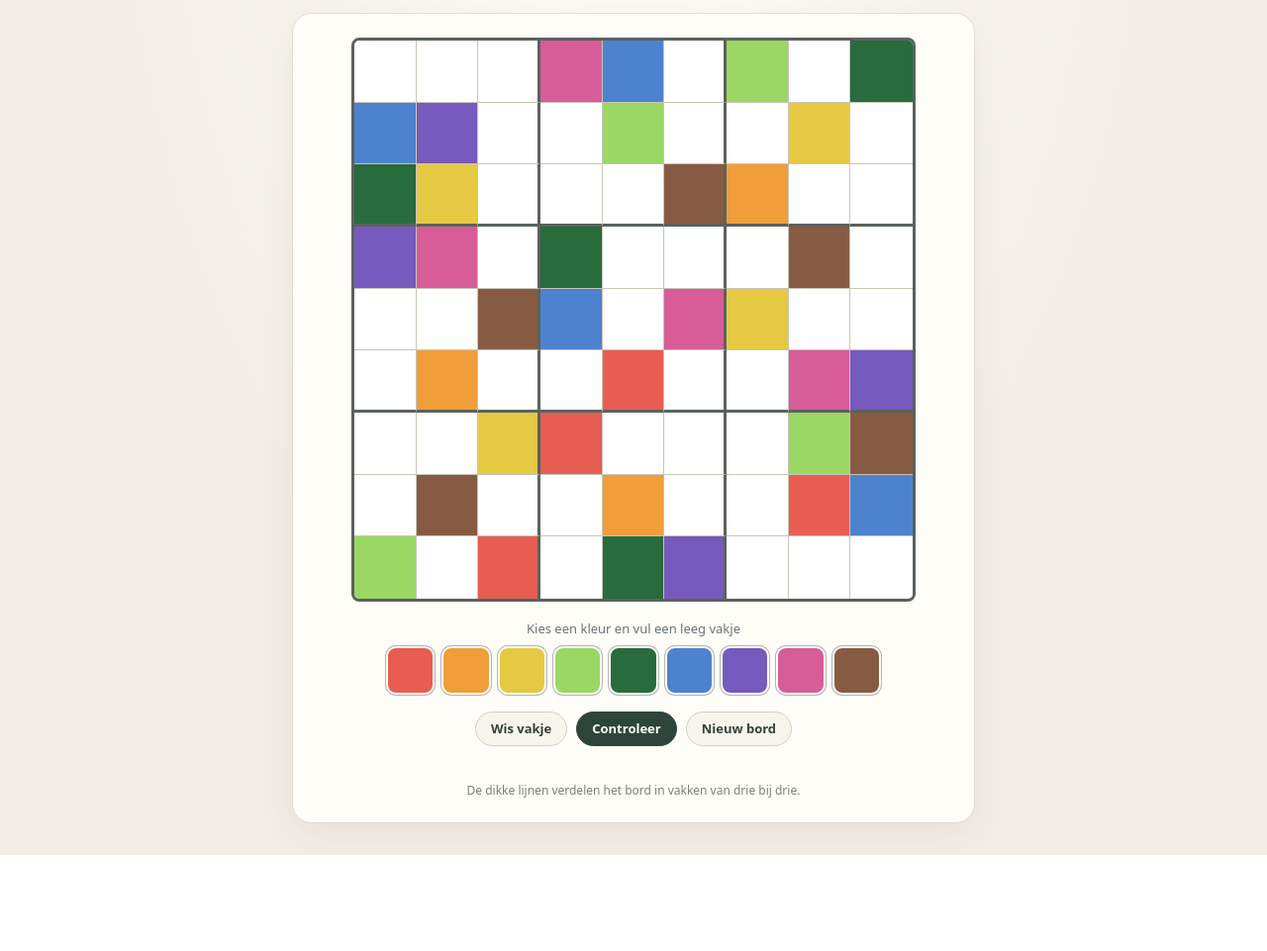
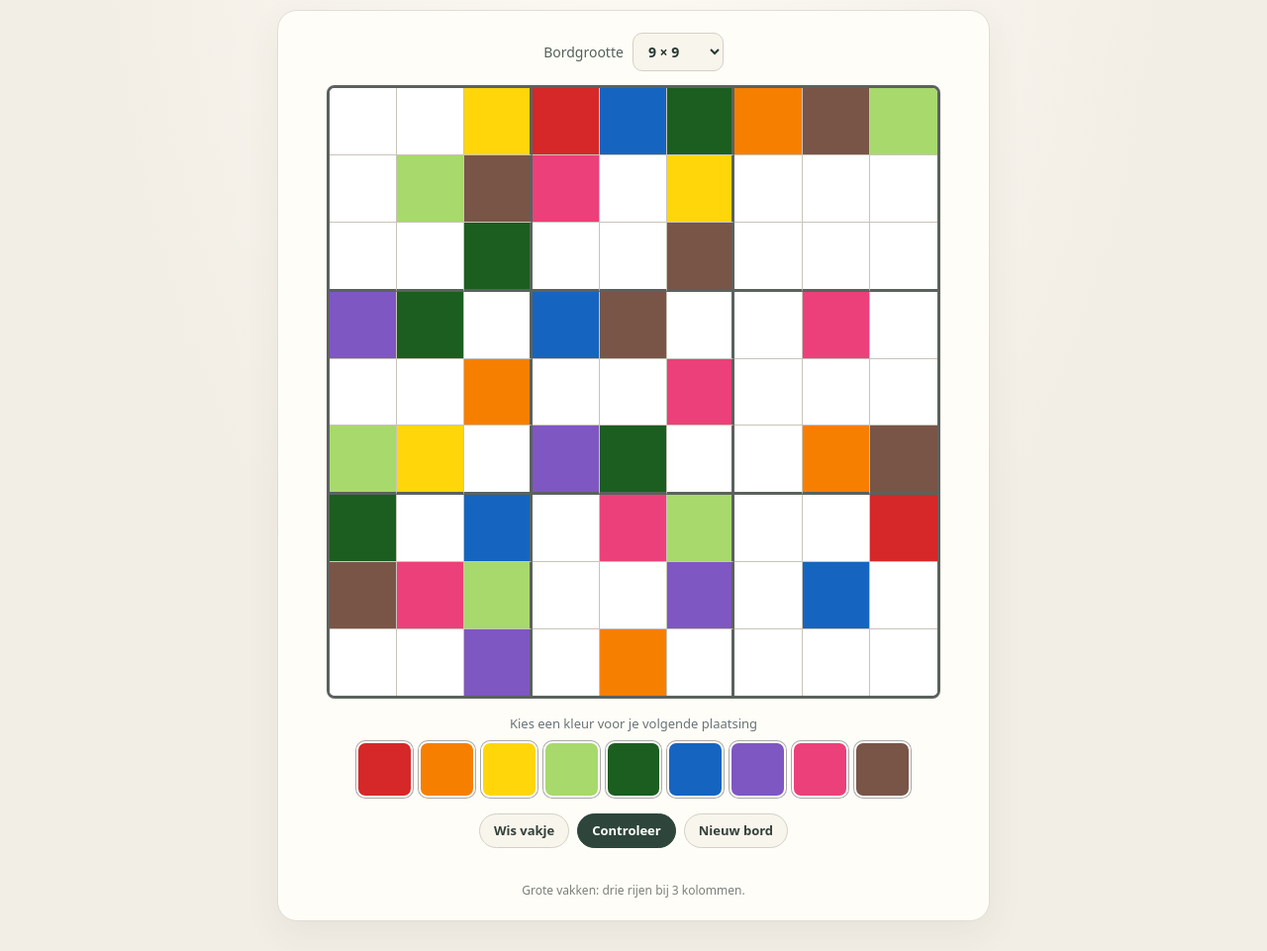
Before and after one commit to Aemulus1/Ants, a plain HTML site: page index.html in a window 1280 px wide. Shown: the part 103-1064 px from the top of the page at 99% size. Before the commit the page ends 967 px from the top, so only its background shows below. Drawn offline with Linux system fonts and the light colour scheme.

Commit message:
Add files via upload

```diff
--- a/index.html
+++ b/index.html
@@ -6,58 +6,71 @@
 <meta name="theme-color" content="#f2eee6">
 <title>Kleur-sudoku</title>
 <style>
-:root{color-scheme:light;--ink:#263238;--muted:#687477;--paper:#f2eee6;--panel:#fffdf8;--line:#c9c4b8;--heavy:#5b625d;--accent:#283a34}
-*{box-sizing:border-box}body{margin:0;min-height:100vh;background:radial-gradient(ellipse at 50% -8%,#fffdf6 0,#f2eee6 60%);font-family:ui-rounded,"Avenir Next",system-ui,sans-serif;color:var(--ink);display:flex;justify-content:center;padding:22px 14px 32px}
-main{width:min(100%,690px)}header{text-align:center;margin:3px 0 16px}h1{font-size:clamp(25px,5vw,37px);letter-spacing:.01em;margin:0 0 5px;font-weight:750;color:#263831}header p{margin:0;color:var(--muted);font-size:14px}
-.card{background:var(--panel);border:1px solid #e1ddd3;border-radius:20px;padding:clamp(12px,3.8vw,24px);box-shadow:0 12px 36px #433c2710}
-.board-wrap{width:100%;display:flex;justify-content:center}.board{width:min(100%,570px);aspect-ratio:1;display:grid;grid-template-columns:repeat(9,1fr);grid-template-rows:repeat(9,1fr);border:3px solid var(--heavy);border-radius:8px;overflow:hidden;background:#fff;touch-action:manipulation}
-.cell{padding:0;border:0;border-right:1px solid var(--line);border-bottom:1px solid var(--line);background:#fff;position:relative;cursor:pointer;transition:filter .12s,box-shadow .12s}
-.cell:nth-child(9n){border-right:0}.cell:nth-child(n+73){border-bottom:0}
-.cell:nth-child(3n):not(:nth-child(9n)){border-right:3px solid var(--heavy)}
-.cell:nth-child(n+19):nth-child(-n+27),.cell:nth-child(n+46):nth-child(-n+54){border-bottom:3px solid var(--heavy)}
-.cell.given{cursor:default}.cell.selected{box-shadow:inset 0 0 0 4px #172b23;z-index:1;filter:saturate(1.08)}.cell.conflict{box-shadow:inset 0 0 0 3px #a63332;z-index:1}.cell:focus-visible{outline:3px solid #182820;outline-offset:-4px;z-index:2}
-.palette-label{text-align:center;color:var(--muted);font-size:13px;margin:18px 0 9px}.palette{display:grid;grid-template-columns:repeat(9,minmax(25px,1fr));gap:7px;max-width:500px;margin:auto}.swatch{aspect-ratio:1;border:2px solid #ffffff;border-radius:10px;box-shadow:0 0 0 1px #b7b4ac;cursor:pointer;transition:transform .12s,box-shadow .12s}.swatch:hover{transform:translateY(-2px)}.swatch.active{box-shadow:0 0 0 3px #263831;transform:scale(1.04)}
-.controls{display:flex;justify-content:center;gap:9px;flex-wrap:wrap;margin:17px 0 4px}button.action{border:1px solid #d5d0c5;border-radius:999px;background:#f8f5ed;color:#34413a;padding:10px 15px;font:600 13px/1 system-ui;cursor:pointer}button.action.primary{background:#2d453a;color:white;border-color:#2d453a}button.action:hover{filter:brightness(.97)}.status{text-align:center;min-height:22px;margin:12px 0 0;color:#52635a;font-size:14px}.legend{text-align:center;color:#7b8079;font-size:12px;margin-top:2px}
-@media(max-width:430px){body{padding:12px 9px 24px}.card{border-radius:15px;padding:10px}.palette{gap:5px}.swatch{border-radius:8px}.cell.selected{box-shadow:inset 0 0 0 3px #172b23}.controls{gap:6px}button.action{padding:10px 12px;font-size:12px}}
+:root{color-scheme:light;--ink:#263238;--muted:#687477;--panel:#fffdf8;--line:#c9c4b8;--heavy:#5b625d}
+*{box-sizing:border-box}body{margin:0;min-height:100vh;background:radial-gradient(ellipse at 50% -8%,#fffdf6 0,#f2eee6 60%);font-family:ui-rounded,"Avenir Next",system-ui,sans-serif;color:var(--ink);display:flex;justify-content:center;padding:20px 12px 30px}
+main{width:min(100%,720px)}header{text-align:center;margin:3px 0 15px}h1{font-size:clamp(25px,5vw,37px);margin:0 0 5px;font-weight:750;color:#263831}header p{margin:0;color:var(--muted);font-size:14px}
+.card{background:var(--panel);border:1px solid #e1ddd3;border-radius:20px;padding:clamp(10px,3vw,22px);box-shadow:0 12px 36px #433c2710}
+.size-row{display:flex;justify-content:center;align-items:center;gap:9px;margin:0 0 14px;color:#53615a;font-size:14px}.size-row select{font:600 14px system-ui;color:#263831;background:#f8f5ed;border:1px solid #d5d0c5;border-radius:10px;padding:8px 11px}
+.board-wrap{width:100%;display:flex;justify-content:center}.board{width:min(100%,620px);aspect-ratio:1;display:grid;border:3px solid var(--heavy);border-radius:8px;overflow:hidden;background:#fff;touch-action:manipulation}
+.cell{min-width:0;min-height:0;padding:0;border:0;background:#fff;cursor:pointer;transition:filter .1s,box-shadow .1s}.cell.given{cursor:default}.cell.selected{box-shadow:inset 0 0 0 3px #172b23;z-index:1;filter:saturate(1.08)}.cell.conflict{box-shadow:inset 0 0 0 3px #a63332;z-index:2}.cell:focus-visible{outline:3px solid #172b23;outline-offset:-4px;z-index:3}
+.palette-label{text-align:center;color:var(--muted);font-size:13px;margin:16px 0 9px}.palette{display:grid;gap:6px;max-width:560px;margin:0 auto}.swatch{min-width:0;aspect-ratio:1;border:2px solid white;border-radius:9px;box-shadow:0 0 0 1px #aaa;cursor:pointer;transition:transform .1s,box-shadow .1s}.swatch:hover{transform:translateY(-2px)}.swatch.active{box-shadow:0 0 0 3px #263831;transform:scale(1.04)}
+.controls{display:flex;justify-content:center;gap:8px;flex-wrap:wrap;margin:16px 0 3px}button.action{border:1px solid #d5d0c5;border-radius:999px;background:#f8f5ed;color:#34413a;padding:10px 14px;font:600 13px/1 system-ui;cursor:pointer}button.action.primary{background:#2d453a;color:white;border-color:#2d453a}button.action:hover{filter:brightness(.97)}.status{text-align:center;min-height:22px;margin:11px 0 0;color:#52635a;font-size:14px}.legend{text-align:center;color:#7b8079;font-size:12px;margin-top:1px}
+@media(max-width:430px){body{padding:10px 7px 20px}.card{border-radius:15px;padding:8px}.board{width:100%}.swatch{border-radius:6px}.palette{gap:4px}.cell.selected{box-shadow:inset 0 0 0 2px #172b23}.controls{gap:6px}button.action{padding:10px 12px;font-size:12px}}
 </style>
 </head>
 <body>
 <main>
 <header><h1>Kleur-sudoku</h1><p>Elke kleur één keer per rij, kolom en groot vak.</p></header>
 <section class="card" aria-label="Kleur-sudoku">
+<div class="size-row"><label for="size">Bordgrootte</label><select id="size"><option value="9">9 × 9</option><option value="12">12 × 12</option><option value="15">15 × 15</option></select></div>
 <div class="board-wrap"><div class="board" id="board" role="grid" aria-label="Sudokubord"></div></div>
-<p class="palette-label">Kies een kleur en vul een leeg vakje</p>
+<p class="palette-label">Kies een kleur voor je volgende plaatsing</p>
 <div class="palette" id="palette" role="toolbar" aria-label="Kleuren"></div>
-<div class="controls">
-<button class="action" id="erase">Wis vakje</button>
-<button class="action primary" id="check">Controleer</button>
-<button class="action" id="new">Nieuw bord</button>
-</div>
+<div class="controls"><button class="action" id="erase">Wis vakje</button><button class="action primary" id="check">Controleer</button><button class="action" id="new">Nieuw bord</button></div>
 <div class="status" id="status" aria-live="polite"></div>
-<div class="legend">De dikke lijnen verdelen het bord in vakken van drie bij drie.</div>
+<div class="legend" id="legend"></div>
 </section>
 </main>
 <script>
 (()=>{
-const colors=['#e85d52','#ef9e39','#e6c942','#9bd765','#286b3d','#4d82cf','#765abd','#d75c98','#875b43'];
-const puzzle=[0,0,0,2,6,0,7,0,1,6,8,0,0,7,0,0,9,0,1,9,0,0,0,4,5,0,0,8,2,0,1,0,0,0,4,0,0,0,4,6,0,2,9,0,0,0,5,0,0,3,0,0,2,8,0,0,9,3,0,0,0,7,4,0,4,0,0,5,0,0,3,6,7,0,3,0,1,8,0,0,0];
-const board=document.getElementById('board'),palette=document.getElementById('palette'),status=document.getElementById('status');let solution=[],values=[],fixed=[],selected=-1,chosen=0;
-function makeSolution(){let base=[4,3,5,2,6,9,7,8,1,6,8,2,5,7,1,4,9,3,1,9,7,8,3,4,5,6,2,8,2,6,1,9,5,3,4,7,3,7,4,6,8,2,9,1,5,9,5,1,7,4,3,6,2,8,5,1,9,3,2,6,8,7,4,2,4,8,9,5,7,1,3,6,7,6,3,4,1,8,2,5,9];
-let perm=[0,1,2,3,4,5,6,7,8].sort(()=>Math.random()-.5), map=[0,...perm.map(x=>x+1)];return base.map(n=>map[n]);}
-function start(){solution=makeSolution();values=puzzle.map(n=>n?solution.findIndex((v,i)=>v===mapValue(n)):0);/* replaced below using source digit map */
-// Keep the puzzle's pattern while independently permuting the nine colors.
-const canonical=[4,3,5,2,6,9,7,8,1,6,8,2,5,7,1,4,9,3,1,9,7,8,3,4,5,6,2,8,2,6,1,9,5,3,4,7,3,7,4,6,8,2,9,1,5,9,5,1,7,4,3,6,2,8,5,1,9,3,2,6,8,7,4,2,4,8,9,5,7,1,3,6,7,6,3,4,1,8,2,5,9];
-// Convert each given from the reference puzzle into its matching color in the permuted solution.
-const digitToIndex=new Map();solution.forEach((v,i)=>{if(!digitToIndex.has(canonical[i]))digitToIndex.set(canonical[i],v)});
-values=puzzle.map(d=>d?digitToIndex.get(d):0);fixed=values.map(Boolean);selected=-1;status.textContent='';paint();}
-function mapValue(n){return n}
-function paint(){board.innerHTML='';for(let i=0;i<81;i++){let b=document.createElement('button');b.className='cell'+(fixed[i]?' given':'')+(selected===i?' selected':'');b.type='button';b.setAttribute('role','gridcell');b.setAttribute('aria-label',`Rij ${Math.floor(i/9)+1}, kolom ${i%9+1}${values[i]?' ingevuld':' leeg'}`);if(values[i])b.style.backgroundColor=colors[values[i]-1];b.addEventListener('click',()=>{selected=i;if(!fixed[i]&&!values[i]&&chosen)values[i]=chosen;status.textContent='';paint()});board.appendChild(b)}palette.innerHTML='';colors.forEach((c,i)=>{let b=document.createElement('button');b.className='swatch'+(chosen===i+1?' active':'');b.type='button';b.style.background=c;b.setAttribute('aria-label',['Rood','Oranje','Geel','Lichtgroen','Donkergroen','Blauw','Paars','Roze','Bruin'][i]);b.title=['Rood','Oranje','Geel','Lichtgroen','Donkergroen','Blauw','Paars','Roze','Bruin'][i];b.addEventListener('click',()=>{chosen=i+1;status.textContent='';paint()});palette.appendChild(b)})}
-function conflicts(){let bad=new Set();for(let i=0;i<81;i++){if(!values[i])continue;for(let j=i+1;j<81;j++){if(values[i]!==values[j])continue;let sameRow=Math.floor(i/9)===Math.floor(j/9),sameCol=i%9===j%9,sameBox=Math.floor(Math.floor(i/9)/3)===Math.floor(Math.floor(j/9)/3)&&Math.floor((i%9)/3)===Math.floor((j%9)/3);if(sameRow||sameCol||sameBox){bad.add(i);bad.add(j)}}}return bad}
+const palettes={
+9:[['#D62828','Rood'],['#F77F00','Oranje'],['#FFD60A','Geel'],['#A8D96C','Lichtgroen'],['#1B5E20','Donkergroen'],['#1565C0','Blauw'],['#7E57C2','Paars'],['#EC407A','Roze'],['#795548','Bruin']],
+12:[['#D62828','Rood'],['#F77F00','Oranje'],['#FFD60A','Geel'],['#A8D96C','Lichtgroen'],['#1B5E20','Donkergroen'],['#00897B','Turkoois'],['#25B8B0','Aqua'],['#64B5F6','Lichtblauw'],['#1565C0','Blauw'],['#3949AB','Indigo'],['#7E57C2','Paars'],['#EC407A','Roze']],
+15:[['#D62828','Rood'],['#F77F00','Oranje'],['#FFD60A','Geel'],['#A8D96C','Lichtgroen'],['#1B5E20','Donkergroen'],['#00897B','Turkoois'],['#25B8B0','Aqua'],['#64B5F6','Lichtblauw'],['#1565C0','Blauw'],['#283593','Donkerblauw'],['#7E57C2','Paars'],['#AD1457','Fuchsia'],['#F06292','Roze'],['#795548','Bruin'],['#607D8B','Leigrijs']]
+};
+const board=document.getElementById('board'),palette=document.getElementById('palette'),status=document.getElementById('status'),sizeSelect=document.getElementById('size'),legend=document.getElementById('legend');
+let size=9,boxH=3,boxW=3,colors=[],solution=[],values=[],fixed=[],selected=-1,chosen=0;
+function shuffle(a){for(let i=a.length-1;i>0;i--){const j=Math.floor(Math.random()*(i+1));[a[i],a[j]]=[a[j],a[i]]}return a}
+function groupedOrder(n,groupSize){const groups=shuffle(Array.from({length:n/groupSize},(_,i)=>i));return groups.flatMap(g=>shuffle(Array.from({length:groupSize},(_,i)=>g*groupSize+i)))}
+function makeBoard(){
+ size=Number(sizeSelect.value);boxH=3;boxW=size/3;colors=palettes[size];chosen=0;selected=-1;status.textContent='';
+ const rows=groupedOrder(size,boxH),cols=groupedOrder(size,boxW),symbols=shuffle(Array.from({length:size},(_,i)=>i+1));
+ solution=Array(size*size);
+ for(let r=0;r<size;r++)for(let c=0;c<size;c++)solution[r*size+c]=symbols[(rows[r]*boxW+Math.floor(rows[r]/boxH)+cols[c])%size];
+ const clueCount=Math.round(size*size*(size===9?.47:size===12?.49:.51));
+ values=Array(size*size).fill(0);fixed=Array(size*size).fill(false);
+ shuffle(Array.from({length:size*size},(_,i)=>i)).slice(0,clueCount).forEach(i=>{values[i]=solution[i];fixed[i]=true});
+ legend.textContent=`Grote vakken: drie rijen bij ${boxW} kolommen.`;
+ paint();
+}
+function paint(){
+ board.style.gridTemplateColumns=`repeat(${size},minmax(0,1fr))`;board.innerHTML='';
+ for(let i=0;i<size*size;i++){
+  const r=Math.floor(i/size),c=i%size,b=document.createElement('button');b.type='button';b.className='cell'+(fixed[i]?' given':'')+(selected===i?' selected':'');b.setAttribute('role','gridcell');b.setAttribute('aria-label',`Rij ${r+1}, kolom ${c+1}${values[i]?' ingevuld':' leeg'}`);
+  b.style.backgroundColor=values[i]?colors[values[i]-1][0]:'#fff';
+  b.style.borderRight=c===size-1?'0':(c%boxW===boxW-1?'3px solid #5b625d':'1px solid #c9c4b8');
+  b.style.borderBottom=r===size-1?'0':(r%boxH===boxH-1?'3px solid #5b625d':'1px solid #c9c4b8');
+  b.addEventListener('click',()=>{selected=i;if(!fixed[i]&&!values[i]&&chosen)values[i]=chosen;status.textContent='';paint()});board.appendChild(b);
+ }
+ palette.style.gridTemplateColumns=`repeat(${size},minmax(0,1fr))`;palette.innerHTML='';
+ colors.forEach(([color,name],i)=>{const b=document.createElement('button');b.type='button';b.className='swatch'+(chosen===i+1?' active':'');b.style.backgroundColor=color;b.title=name;b.setAttribute('aria-label',name);b.addEventListener('click',()=>{chosen=i+1;status.textContent='';paint()});palette.appendChild(b)});
+}
+function conflicts(){const bad=new Set();for(let i=0;i<size*size;i++)if(values[i])for(let j=i+1;j<size*size;j++)if(values[i]===values[j]){const r1=Math.floor(i/size),c1=i%size,r2=Math.floor(j/size),c2=j%size;const sameRow=r1===r2,sameCol=c1===c2,sameBox=Math.floor(r1/boxH)===Math.floor(r2/boxH)&&Math.floor(c1/boxW)===Math.floor(c2/boxW);if(sameRow||sameCol||sameBox){bad.add(i);bad.add(j)}}return bad}
 document.getElementById('erase').onclick=()=>{if(selected>=0&&!fixed[selected]){values[selected]=0;status.textContent='';paint()}};
-document.getElementById('check').onclick=()=>{let bad=conflicts();[...board.children].forEach((c,i)=>c.classList.toggle('conflict',bad.has(i)));if(bad.size)status.textContent='Er staan kleuren dubbel in een rij, kolom of groot vak.';else if(values.includes(0))status.textContent='Tot nu toe klopt alles. Er zijn nog lege vakjes.';else status.textContent='Prachtig: het bord klopt helemaal.'};
-document.getElementById('new').onclick=start;
-board.addEventListener('keydown',e=>{if(!['ArrowUp','ArrowDown','ArrowLeft','ArrowRight'].includes(e.key))return;e.preventDefault();let d={ArrowUp:-9,ArrowDown:9,ArrowLeft:-1,ArrowRight:1}[e.key];selected=Math.max(0,Math.min(80,selected<0?0:selected+d));paint();board.children[selected].focus()});
-start();
+document.getElementById('check').onclick=()=>{const bad=conflicts();[...board.children].forEach((c,i)=>c.classList.toggle('conflict',bad.has(i)));status.textContent=bad.size?'Er staan kleuren dubbel in een rij, kolom of groot vak.':values.includes(0)?'Tot nu toe klopt alles. Er zijn nog lege vakjes.':'Het bord klopt helemaal.'};
+document.getElementById('new').onclick=makeBoard;sizeSelect.onchange=makeBoard;
+board.addEventListener('keydown',e=>{const d={ArrowUp:-size,ArrowDown:size,ArrowLeft:-1,ArrowRight:1}[e.key];if(d===undefined)return;e.preventDefault();selected=Math.max(0,Math.min(size*size-1,(selected<0?0:selected)+d));paint();board.children[selected]?.focus()});
+makeBoard();
 })();
 </script>
 </body>
```
